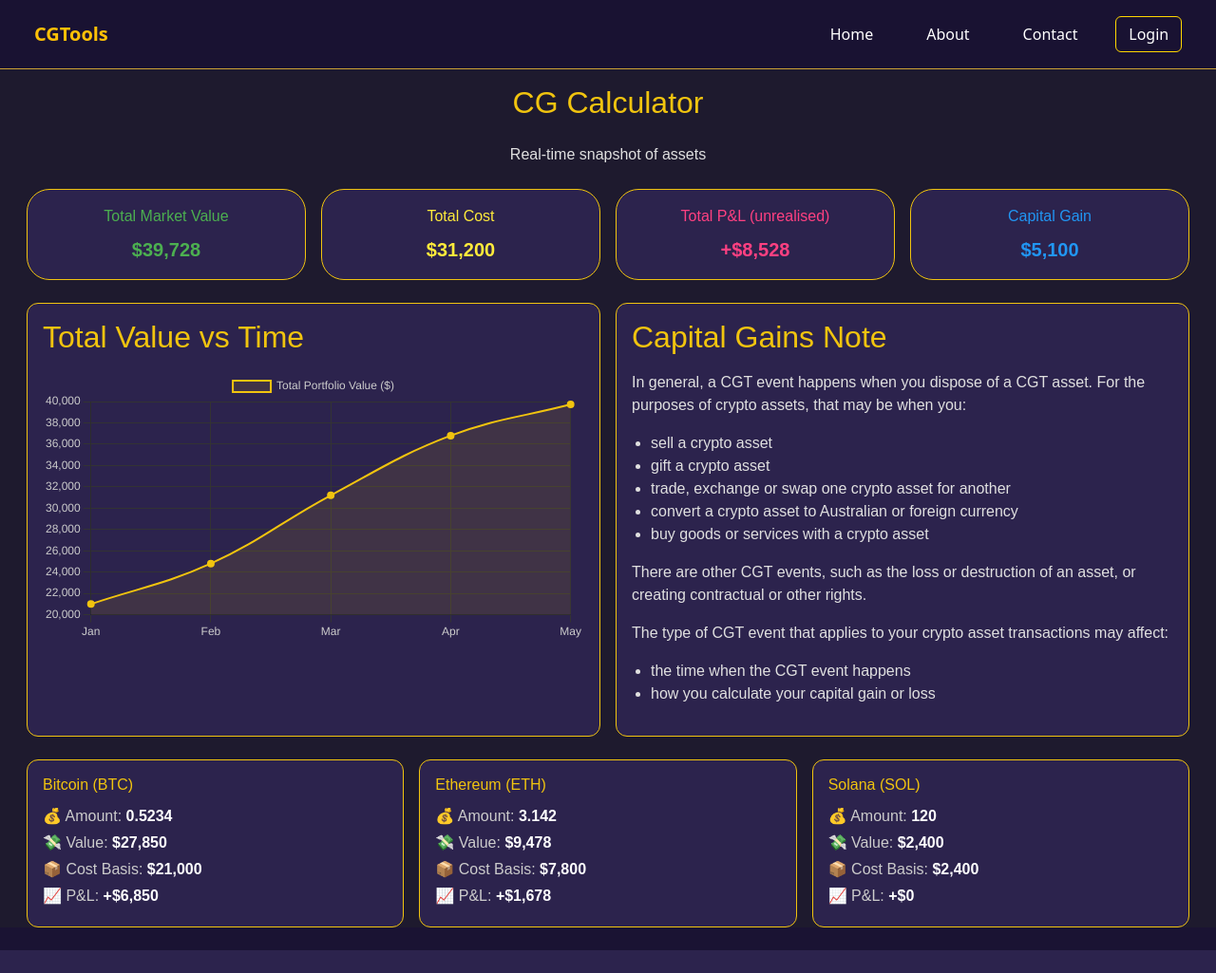
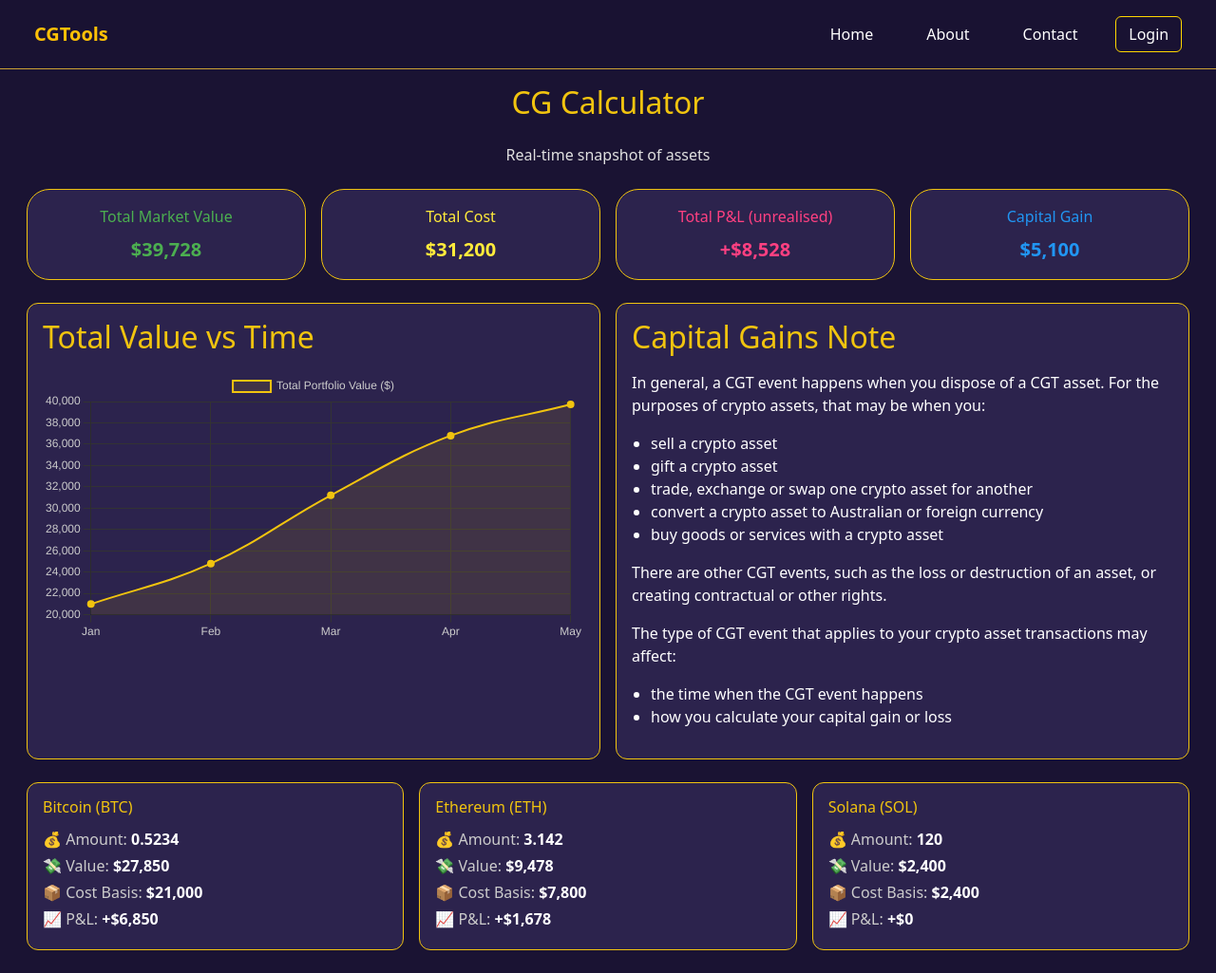
Before and after one commit to cgtools-io/AWD_Project_55, a Flask app: page /visual in a window 1280 px wide. Shown: the whole page at 95% size. Before the commit the page ends 1001 px from the top, so only its background shows below. Run offline with Flask 3, Linux system fonts and the light colour scheme.

Commit message:
Update style.css
visual section following properties updated to the below parameters and font style removed for better consistency across all pages.

background: #1A1333;
color: #FFFFFF;

```diff
--- a/app/static/css/style.css
+++ b/app/static/css/style.css
@@ -264,47 +264,10 @@ visual page optimised for cross-platform responsiveness
 --------------- */
 .visual {
     margin: 0;
-    font-family: Arial, sans-serif;
-    background: #1e1a2e;
-    color: #e0e0e0;
+    background: #1A1333;
+    color: #FFFFFF;
     font-size: 1rem;
 }
-
-/* Removed the page-specific navbar to integrate a unified navbar from the base HTML
-   template for consistency. The local navbar remains in place temporarily as a fallback
-   while cross-page CSS verification is in progress.
-
-.visual .navbar {
-    background-color: #2c234d;
-    padding: 1rem 2rem;
-}
-
-.visual .brand {
-    color: #f1c40f;
-    font-size: 1.5rem;
-    font-weight: bold;
-}
-
-.visual .nav-links {
-    display: flex;
-    gap: 1.5rem;
-    flex-wrap: wrap;
-    list-style: none;
-    padding-left: 0;
-    margin: 0;
-}
-
-.visual .nav-links a {
-    color: #ccc;
-    text-decoration: none;
-    font-size: 1rem;
-    transition: color 0.3s;
-}
-
-.visual .nav-links a:hover {
-    color: #f1c40f;
-}
-*/
 
 /* wrapper to center content */
 .visual .content-wrapper {
```
